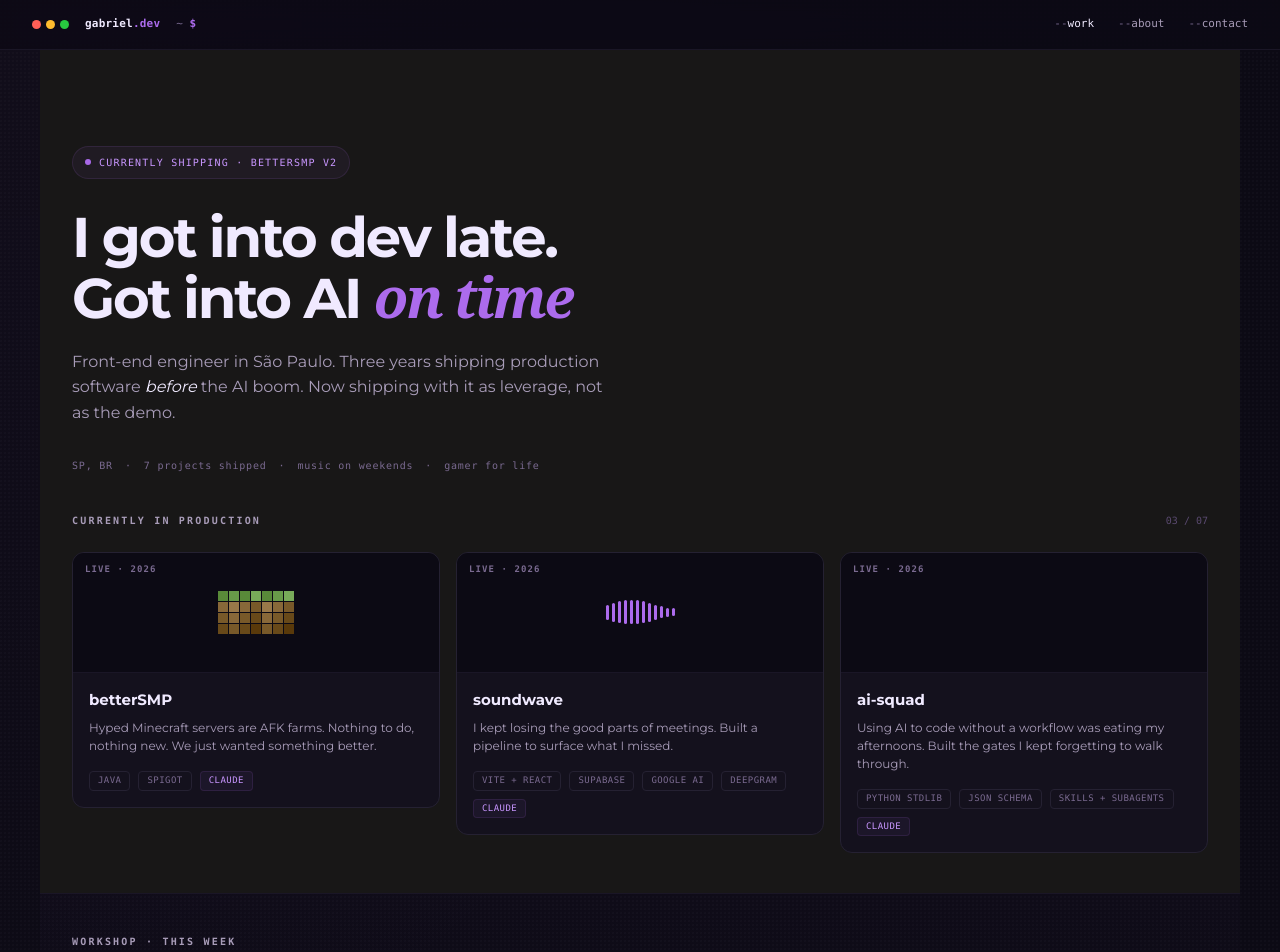
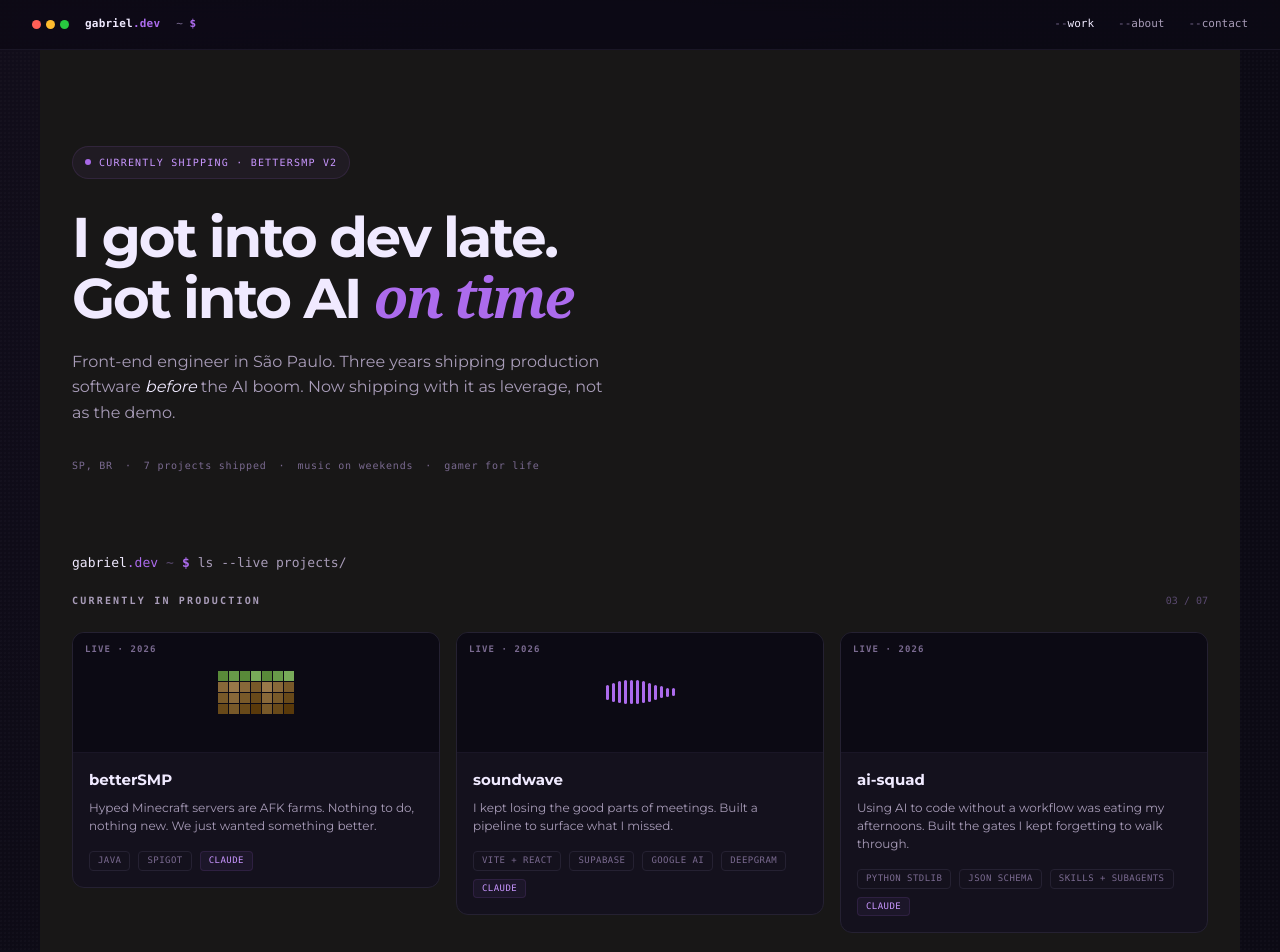
Before and after one commit to gaabscps/gabs-portifolio, a Next.js app: page / in a window 1280 px wide. Shown: the top 952 px of the page. Built offline with nearby package versions, Linux system fonts and the light colour scheme.

Commit message:
feat: Featured section reveals as a typed command

```diff
--- a/src/components/Home/Featured.tsx
+++ b/src/components/Home/Featured.tsx
@@ -1,13 +1,15 @@
 "use client";
 
-import { Box, Flex, Grid, Text } from "@chakra-ui/react";
+import { Flex, Grid, Text } from "@chakra-ui/react";
 import { FeaturedTile } from "./FeaturedTile";
+import { CommandReveal, RevealItem } from "./CommandReveal";
 import { projects } from "@/data/projects";
 
 export const Featured = () => {
   const live = projects.filter((p) => p.status === "live").slice(0, 3);
   return (
-    <Box as="section" px={{ base: 4, md: 8 }} pb={10}>
+    <CommandReveal command="ls --live projects/" itemCount={live.length + 1}>
+      <RevealItem>
         <Flex justify="space-between" align="baseline" mb={6}>
           <Text
             fontSize="10px"
@@ -23,10 +25,11 @@ export const Featured = () => {
             {String(live.length).padStart(2, "0")} / {String(projects.length).padStart(2, "0")}
           </Text>
         </Flex>
+      </RevealItem>
       <Grid templateColumns={{ base: "1fr", md: "repeat(3, 1fr)" }} gap={4}>
         {live.map((p) => (
+          <RevealItem key={p.id}>
             <FeaturedTile
-            key={p.id}
               slug={p.slug}
               status={p.status}
               year={p.year}
@@ -36,8 +39,9 @@ export const Featured = () => {
               aiTool={p.aiTool}
               coverComponent={p.cover?.component}
             />
+          </RevealItem>
         ))}
       </Grid>
-    </Box>
+    </CommandReveal>
   );
 };
```
Lines whose indentation alone changed are shown as unchanged.
